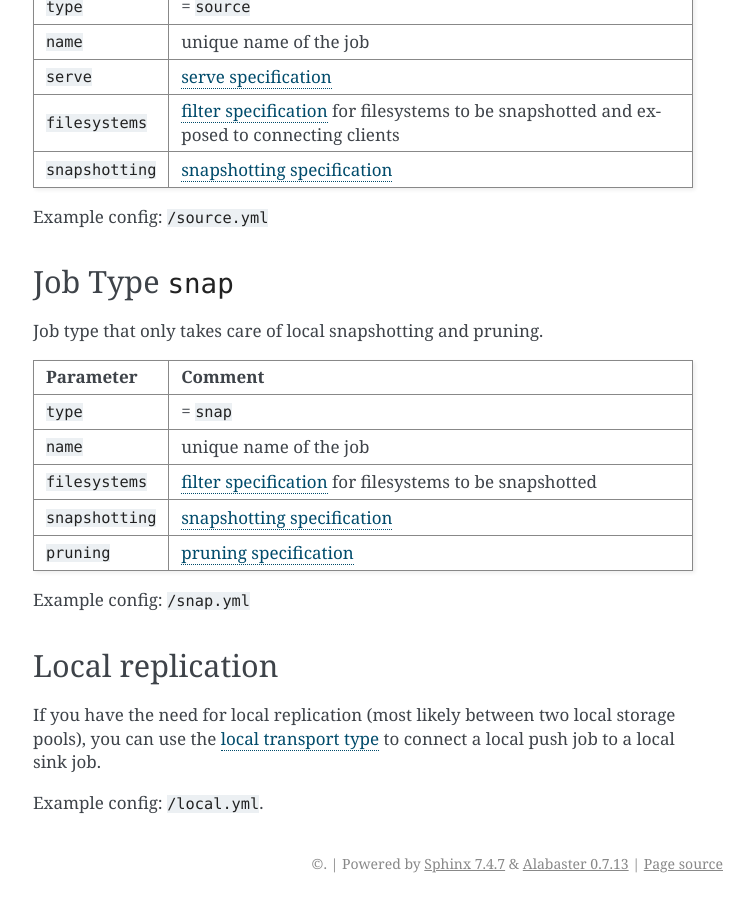
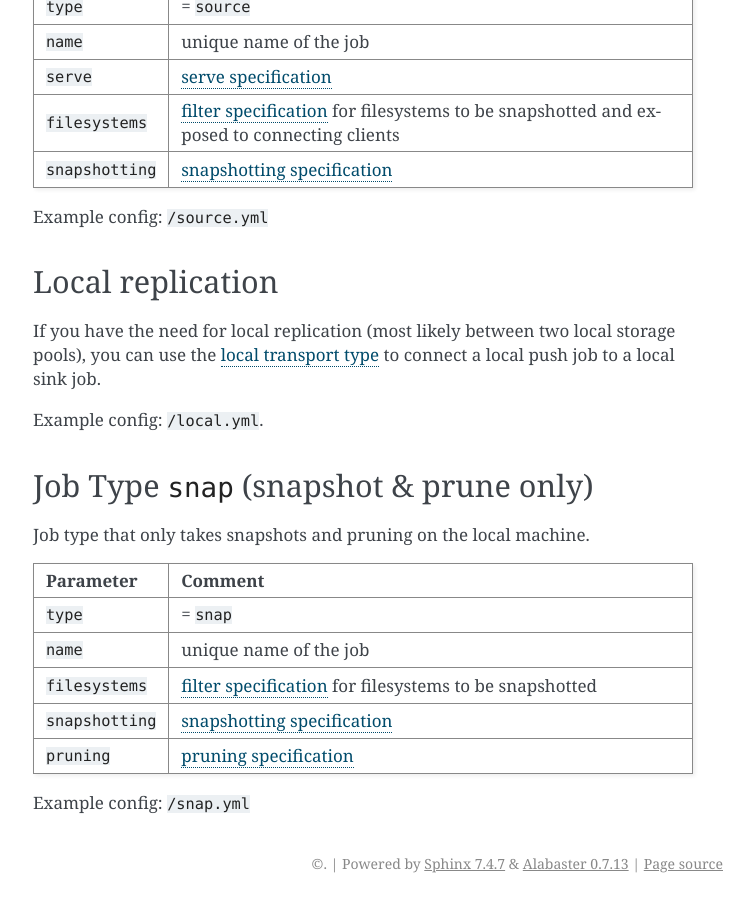
Before and after one commit to zrepl/zrepl, a Sphinx documentation site: the page built from docs/configuration/jobs.rst, in a window 1280 px wide and 900 px high, scrolled down 5112 px. Shown: the whole window, without its empty margins (387-1141 px from the left). Built offline with Sphinx 7.4.7, drawn with Linux system fonts in a browser that asks for light colours; the version number could not be read and is left out; cross-references to code outside the pages are shown as plain code; some of the changed lines change nothing that is shown; some of the changed text lies outside the part shown.

Commit message:
docs: move snap job below all replication-related job types

```diff
--- a/docs/configuration/jobs.rst
+++ b/docs/configuration/jobs.rst
@@ -262,12 +262,23 @@ Job Type ``source``
 
 Example config: :sampleconf:`/source.yml`
 
+
+.. _replication-local:
+
+Local replication
+-----------------
+
+If you have the need for local replication (most likely between two local storage pools), you can use the :ref:`local transport type <transport-local>` to connect a local push job to a local sink job.
+
+Example config: :sampleconf:`/local.yml`.
+
+
 .. _job-snap:
 
-Job Type ``snap``
------------------
+Job Type ``snap`` (snapshot & prune only)
+-----------------------------------------
 
-Job type that only takes care of local snapshotting and pruning.
+Job type that only takes snapshots and pruning on the local machine.
 
 .. list-table::
     :widths: 20 80
@@ -287,15 +298,3 @@ Job type that only takes care of local snapshotting and pruning.
       - |pruning-spec|
 
 Example config: :sampleconf:`/snap.yml`
-
-
-
-
-.. _replication-local:
-
-Local replication
------------------
-
-If you have the need for local replication (most likely between two local storage pools), you can use the :ref:`local transport type <transport-local>` to connect a local push job to a local sink job.
-
-Example config: :sampleconf:`/local.yml`.
```
